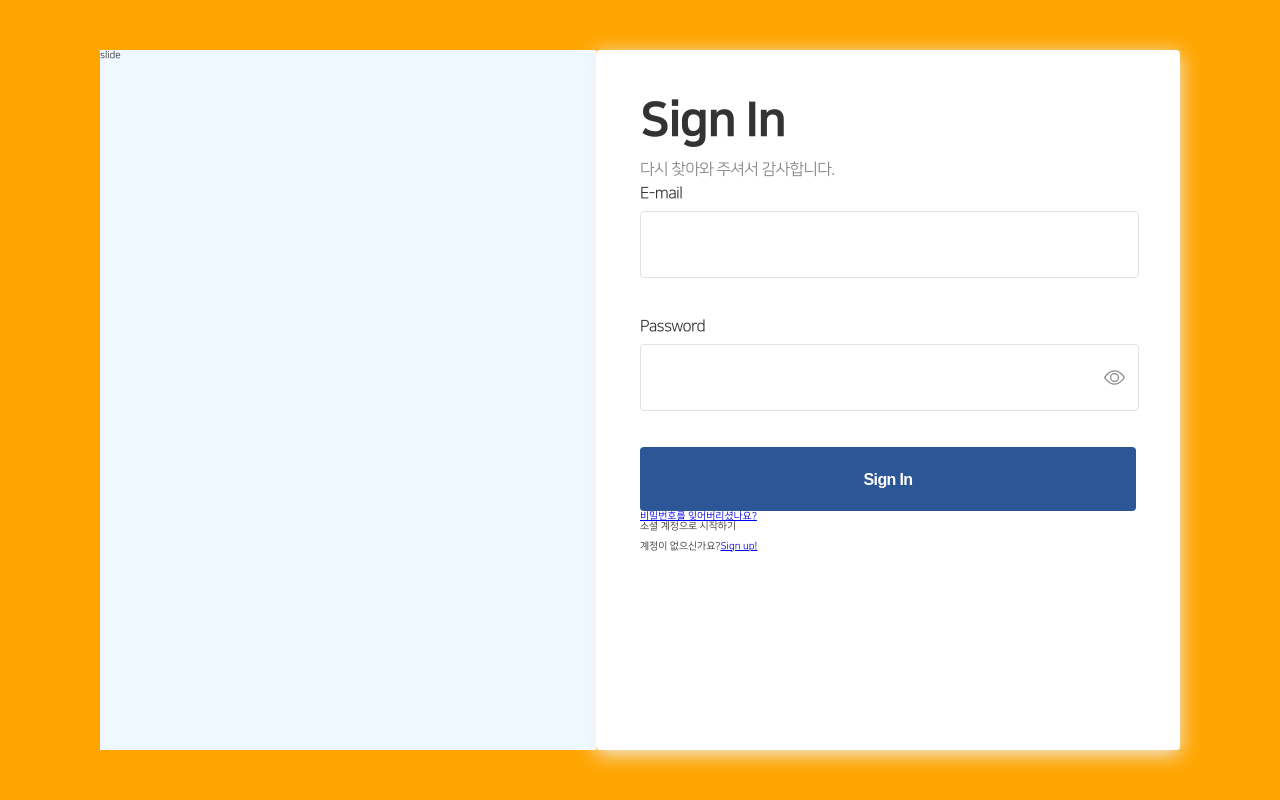
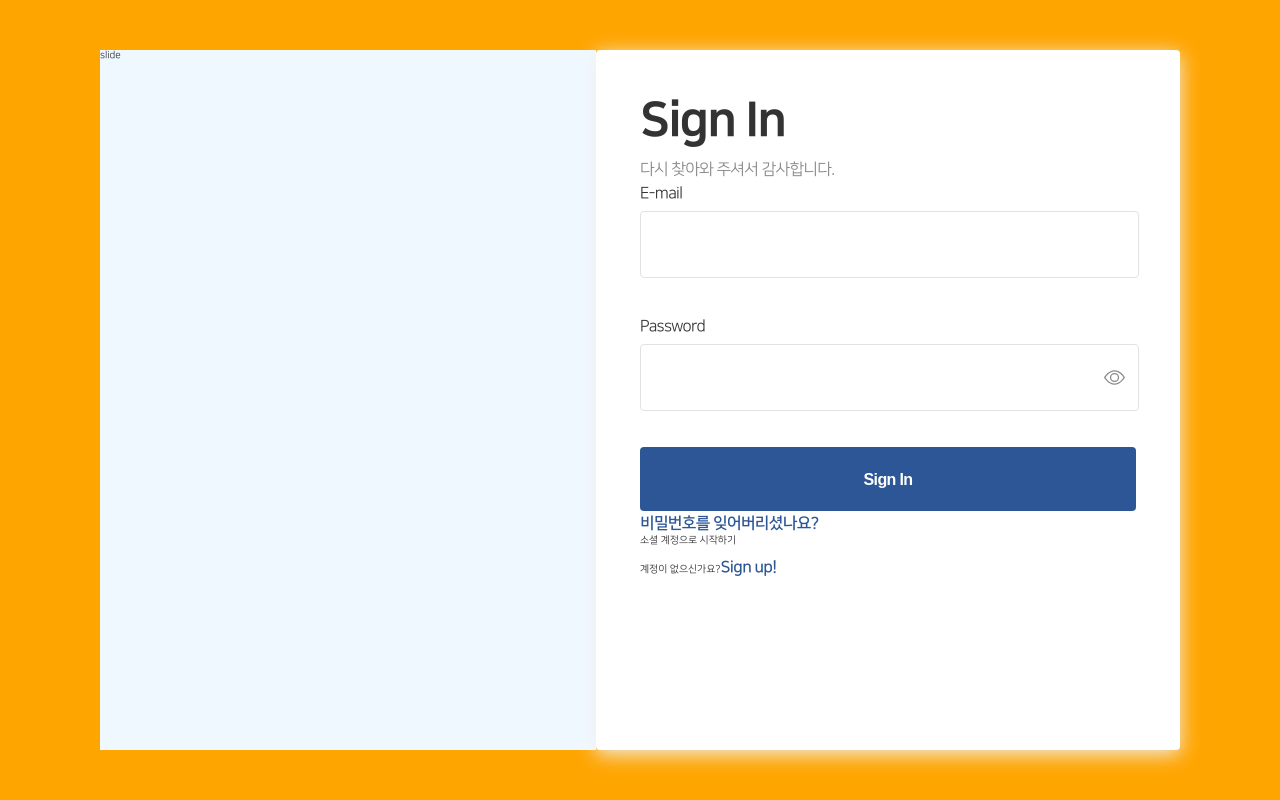
Before and after one commit to JaeilJO/blanking, a Next.js app: page / in a window 1280 px wide. Built offline with nearby package versions, Linux system fonts and the light colour scheme.

Commit message:
feat : Link Text 스타일 적용

```diff
--- a/src/app/global.scss
+++ b/src/app/global.scss
@@ -30,7 +30,10 @@ button {
         outline: none;
     }
 }
-
+a {
+    text-decoration: none;
+    color: black;
+}
 div,
 span,
 applet,
--- a/src/components/AuthComponent/SignInComponent/index.module.scss
+++ b/src/components/AuthComponent/SignInComponent/index.module.scss
@@ -0,0 +1,11 @@
+@use '@style/abstracts' as a;
+
+.link_text {
+    @include a.typhography('body-01-b');
+
+    color: a.$primary-color;
+
+    &:hover {
+        color: a.$primary-hover-color;
+    }
+}
--- a/src/components/AuthComponent/SignInComponent/index.tsx
+++ b/src/components/AuthComponent/SignInComponent/index.tsx
@@ -1,4 +1,5 @@
 import Link from 'next/link';
+import style from './index.module.scss';
 import { AuthComponent } from '../AuthCommon';
 
 function SignInComponent() {
@@ -8,7 +9,9 @@ function SignInComponent() {
 
             <AuthComponent.Form formType="signin" />
 
-            <Link href={'#'}>비밀번호를 잊어버리셨나요?</Link>
+            <Link className={style.link_text} href={'#'}>
+                비밀번호를 잊어버리셨나요?
+            </Link>
 
             <div>
                 <div>소셜 계정으로 시작하기</div>
@@ -17,7 +20,9 @@ function SignInComponent() {
 
             <div>
                 <span>계정이 없으신가요?</span>
-                <Link href={'/sign up'}>Sign up!</Link>
+                <Link className={style.link_text} href={'/signup'}>
+                    Sign up!
+                </Link>
             </div>
         </>
     );
```
